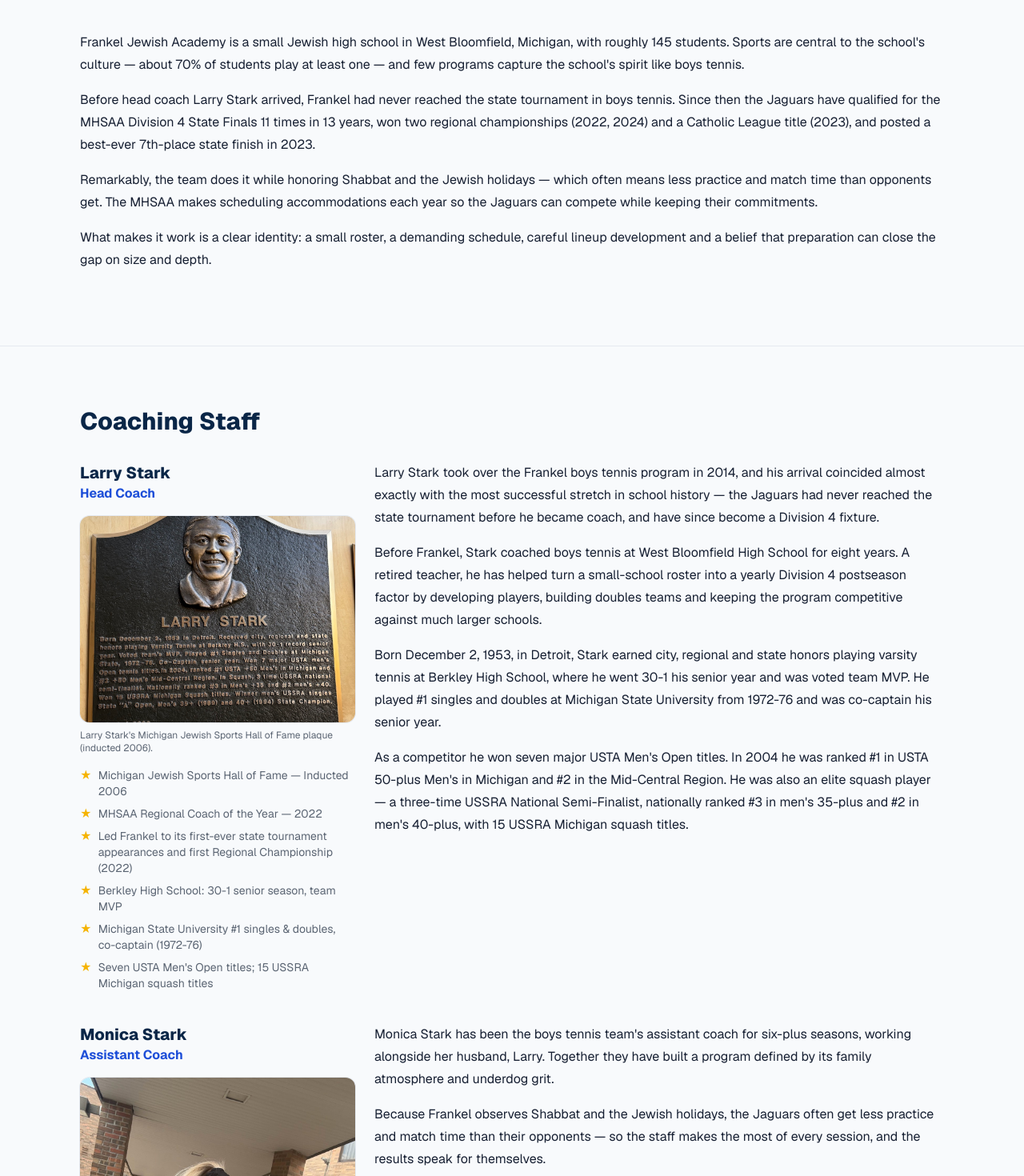
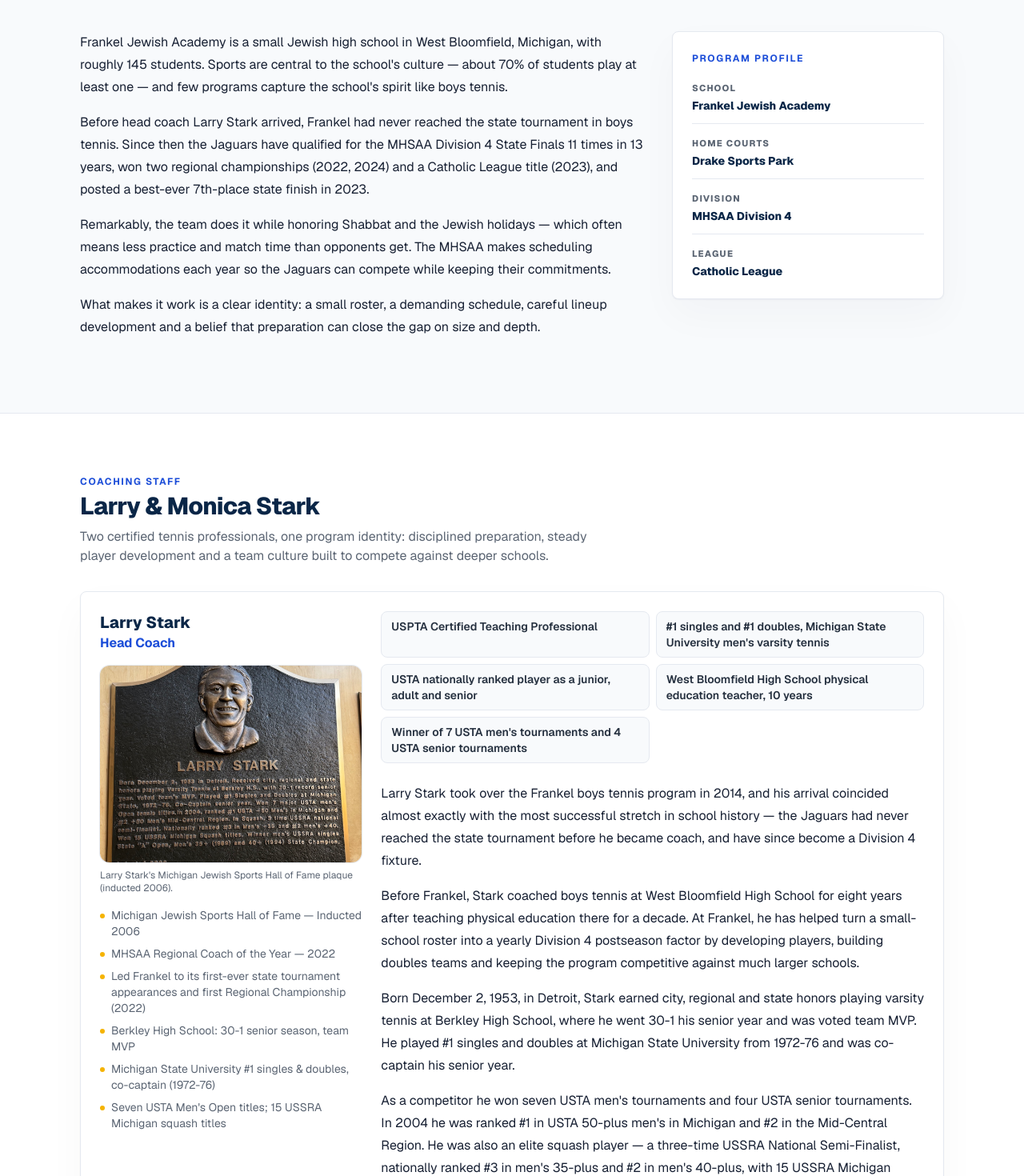
Before and after one commit to shanewilliamcodes/frankel-tennis, a Next.js app: page /about in a window 1280 px wide. Shown: the part 340-1810 px from the top of the page at 80% size. Built offline with nearby package versions, Linux system fonts and the light colour scheme.

Commit message:
Improve coach bios and awards page

```diff
--- a/src/app/about/page.tsx
+++ b/src/app/about/page.tsx
@@ -2,7 +2,7 @@
 import Image from "next/image";
 import { team } from "@/data/team";
 import { coaches } from "@/data/coaches";
-import { PageHeader } from "@/components/ui";
+import { PageHeader, SectionHeading } from "@/components/ui";
 
 export const metadata: Metadata = {
   title: "About",
@@ -20,36 +20,53 @@
       />
 
       <section className="section">
-        <div className="container-page max-w-3xl prose-page">
+        <div className="container-page">
+          <div className="grid gap-8 lg:grid-cols-[minmax(0,1fr)_340px]">
+            <div className="prose-page max-w-3xl">
               <p>
-            {team.schoolName} is a small Jewish high school in {team.address.city}, Michigan, with roughly 145
-            students. Sports are central to the school&apos;s culture — about 70% of students play at least one —
-            and few programs capture the school&apos;s spirit like boys tennis.
+                {team.schoolName} is a small Jewish high school in {team.address.city}, Michigan, with roughly
+                145 students. Sports are central to the school&apos;s culture — about 70% of students play at least
+                one — and few programs capture the school&apos;s spirit like boys tennis.
               </p>
               <p>
                 Before head coach Larry Stark arrived, Frankel had never reached the state tournament in boys
-            tennis. Since then the Jaguars have qualified for the MHSAA Division 4 State Finals 11 times in 13
-            years, won two regional championships (2022, 2024) and a Catholic League title (2023), and posted a
-            best-ever 7th-place state finish in 2023.
+                tennis. Since then the Jaguars have qualified for the MHSAA Division 4 State Finals 11 times in
+                13 years, won two regional championships (2022, 2024) and a Catholic League title (2023), and
+                posted a best-ever 7th-place state finish in 2023.
               </p>
               <p>
-            Remarkably, the team does it while honoring Shabbat and the Jewish holidays — which often means less
-            practice and match time than opponents get. The MHSAA makes scheduling accommodations each year so
-            the Jaguars can compete while keeping their commitments.
+                Remarkably, the team does it while honoring Shabbat and the Jewish holidays — which often means
+                less practice and match time than opponents get. The MHSAA makes scheduling accommodations each
+                year so the Jaguars can compete while keeping their commitments.
               </p>
               <p>
                 What makes it work is a clear identity: a small roster, a demanding schedule, careful lineup
                 development and a belief that preparation can close the gap on size and depth.
               </p>
             </div>
+
+            <aside className="card p-6 self-start">
+              <p className="eyebrow">Program profile</p>
+              <dl className="mt-5 space-y-4 text-sm">
+                <Fact label="School" value={team.schoolName} />
+                <Fact label="Home courts" value={team.homeCourts} />
+                <Fact label="Division" value={team.division} />
+                <Fact label="League" value={team.league} />
+              </dl>
+            </aside>
+          </div>
+        </div>
       </section>
 
-      <section className="section bg-slate-50 border-y border-[var(--line)]">
+      <section className="section bg-white border-y border-[var(--line)]">
         <div className="container-page">
-          <h2 className="text-2xl sm:text-3xl font-extrabold text-[var(--navy)]">Coaching Staff</h2>
+          <SectionHeading eyebrow="Coaching staff" title="Larry & Monica Stark">
+            Two certified tennis professionals, one program identity: disciplined preparation, steady player
+            development and a team culture built to compete against deeper schools.
+          </SectionHeading>
           <div className="mt-8 space-y-10">
             {coaches.map((c) => (
-              <article key={c.name} className="grid md:grid-cols-3 gap-6">
+              <article key={c.name} className="card p-5 sm:p-6 grid md:grid-cols-3 gap-6">
                 <div>
                   <h3 className="text-xl font-extrabold text-[var(--navy)]">{c.name}</h3>
                   <p className="text-[var(--royal)] font-bold">{c.role}</p>
@@ -79,7 +96,7 @@
                     <ul className="mt-4 space-y-2 text-sm">
                       {c.honors.map((h, i) => (
                         <li key={i} className="flex gap-2 text-[var(--muted)]">
-                          <span aria-hidden className="text-[var(--gold)]">★</span>
+                          <span aria-hidden className="mt-2 h-1.5 w-1.5 shrink-0 rounded-full bg-[var(--gold)]" />
                           <span>{h}</span>
                         </li>
                       ))}
@@ -87,6 +104,18 @@
                   )}
                 </div>
                 <div className="md:col-span-2">
+                  {c.credentials && (
+                    <div className="mb-6 grid gap-2 sm:grid-cols-2">
+                      {c.credentials.map((credential) => (
+                        <div
+                          key={credential}
+                          className="rounded-lg border border-[var(--line)] bg-slate-50 px-3 py-2 text-sm font-semibold text-[#25303f]"
+                        >
+                          {credential}
+                        </div>
+                      ))}
+                    </div>
+                  )}
                   <div className="prose-page">
                     {c.bio.map((para, i) => (
                       <p key={i}>{para}</p>
@@ -101,3 +130,12 @@
     </>
   );
 }
+
+function Fact({ label, value }: { label: string; value: string }) {
+  return (
+    <div className="border-b border-[var(--line)] pb-3 last:border-0 last:pb-0">
+      <dt className="stat-label">{label}</dt>
+      <dd className="mt-1 font-extrabold text-[var(--navy)]">{value}</dd>
+    </div>
+  );
+}
--- a/src/app/awards/page.tsx
+++ b/src/app/awards/page.tsx
@@ -1,11 +1,13 @@
 import type { Metadata } from "next";
 import { awards, championships } from "@/data/extras";
-import { PageHeader, Badge } from "@/components/ui";
+import { PageHeader, Badge, SectionHeading } from "@/components/ui";
 
 export const metadata: Metadata = {
   title: "Awards & Honors",
   description: "Championships, coaching honors and individual achievements for Frankel Jaguars boys tennis.",
 };
+
+const boysTennisTitles = championships.filter((c) => c.highlight);
 
 export default function AwardsPage() {
   return (
@@ -13,52 +15,97 @@
       <PageHeader
         eyebrow="Trophy case"
         title="Awards & Honors"
-        subtitle="Championships, coaching honors and standout individual seasons. (More to come as the year unfolds.)"
+        subtitle="The program's championship history, coaching credentials and standout individual achievements."
       />
 
       <section className="section">
         <div className="container-page">
-          <div className="grid gap-6 md:grid-cols-3">
+          <div className="grid gap-4 md:grid-cols-4">
+            <HonorStat value="11" label="MHSAA State Finals appearances" />
+            <HonorStat value="2" label="MHSAA Regional championships" />
+            <HonorStat value="7th" label="Best state finish, 2023" />
+            <HonorStat value="4" label="Boys tennis school titles listed" />
+          </div>
+
+          <div className="mt-10 grid gap-6 lg:grid-cols-3">
             {awards.map((cat) => (
-              <div key={cat.title} className="card p-6">
-                <h2 className="font-extrabold text-[var(--navy)]">{cat.title}</h2>
-                <ul className="mt-4 space-y-3 text-sm">
-                  {cat.items.map((item, i) => (
-                    <li key={i} className="flex gap-2 text-[#25303f]">
-                      <span aria-hidden className="text-[var(--gold)]">★</span>
+              <section key={cat.title} className="card p-6">
+                <p className="eyebrow">{cat.title}</p>
+                <ul className="mt-5 space-y-4 text-sm">
+                  {cat.items.map((item) => (
+                    <li key={item} className="flex gap-3 text-[#25303f]">
+                      <span aria-hidden className="mt-2 h-1.5 w-1.5 shrink-0 rounded-full bg-[var(--royal)]" />
                       <span>{item}</span>
                     </li>
                   ))}
                 </ul>
-              </div>
+              </section>
             ))}
           </div>
         </div>
       </section>
 
-      <section className="section bg-slate-50 border-y border-[var(--line)]">
+      <section className="section bg-white border-y border-[var(--line)]">
         <div className="container-page">
-          <h2 className="text-2xl font-extrabold text-[var(--navy)]">
-            Frankel championship history
-          </h2>
-          <p className="mt-2 text-[var(--muted)] max-w-2xl">
-            School-wide MHSAA and Catholic League titles (compiled by Athletic Director Robert Walker). Boys
-            tennis titles are highlighted.
-          </p>
-          <ul className="mt-6 divide-y divide-[var(--line)] card overflow-hidden">
-            {championships.map((c, i) => (
-              <li
-                key={i}
-                className={`flex items-center gap-4 px-5 py-3 ${c.highlight ? "bg-[var(--sky)]/60" : ""}`}
-              >
-                <span className="w-14 font-extrabold text-[var(--navy)]">{c.year}</span>
-                <span className="flex-1 text-[#25303f]">{c.title}</span>
-                {c.highlight && <Badge tone="blue">Boys Tennis</Badge>}
-              </li>
+          <SectionHeading eyebrow="Boys tennis titles" title="Program milestones">
+            The boys tennis entries from Frankel&apos;s school-wide championship history.
+          </SectionHeading>
+          <div className="grid gap-4 md:grid-cols-2 lg:grid-cols-4">
+            {boysTennisTitles.map((title) => (
+              <article key={`${title.year}-${title.title}`} className="card p-5">
+                <p className="text-3xl font-extrabold text-[var(--navy)]">{title.year}</p>
+                <h2 className="mt-3 font-extrabold leading-snug text-[#25303f]">{title.title}</h2>
+                <div className="mt-4">
+                  <Badge tone="blue">Boys Tennis</Badge>
+                </div>
+              </article>
             ))}
-          </ul>
+          </div>
+        </div>
+      </section>
+
+      <section className="section">
+        <div className="container-page">
+          <SectionHeading eyebrow="School-wide championship history" title="Frankel title archive">
+            School-wide MHSAA and Catholic League titles compiled by Athletic Director Robert Walker. Boys tennis
+            titles are highlighted for quick scanning.
+          </SectionHeading>
+          <div className="overflow-x-auto rounded-lg border border-[var(--line)] bg-white">
+            <table className="w-full border-collapse text-sm">
+              <thead>
+                <tr className="border-b border-[var(--line)] bg-slate-50 text-left text-[var(--muted)]">
+                  <th className="px-4 py-3 font-semibold">Year</th>
+                  <th className="px-4 py-3 font-semibold">Title</th>
+                  <th className="px-4 py-3 font-semibold">Sport</th>
+                </tr>
+              </thead>
+              <tbody>
+                {championships.map((c) => (
+                  <tr
+                    key={`${c.year}-${c.title}`}
+                    className={`border-b border-[var(--line)] last:border-0 ${c.highlight ? "bg-[var(--sky)]/55" : ""}`}
+                  >
+                    <td className="px-4 py-3 font-extrabold text-[var(--navy)]">{c.year}</td>
+                    <td className="px-4 py-3 text-[#25303f]">{c.title}</td>
+                    <td className="px-4 py-3">
+                      {c.highlight ? <Badge tone="blue">{c.sport}</Badge> : <span className="text-[var(--muted)]">{c.sport}</span>}
+                    </td>
+                  </tr>
+                ))}
+              </tbody>
+            </table>
+          </div>
         </div>
       </section>
     </>
   );
 }
+
+function HonorStat({ value, label }: { value: string; label: string }) {
+  return (
+    <div className="card p-5">
+      <p className="text-3xl font-extrabold text-[var(--navy)]">{value}</p>
+      <p className="mt-2 stat-label">{label}</p>
+    </div>
+  );
+}
--- a/src/data/coaches.ts
+++ b/src/data/coaches.ts
@@ -1,6 +1,7 @@
 export type Coach = {
   name: string;
   role: string;
+  credentials?: string[];
   bio: string[];
   honors?: string[];
   photo?: string;
@@ -15,11 +16,18 @@
     photo: "/photos/p09.jpg",
     photoCaption: "Larry Stark's Michigan Jewish Sports Hall of Fame plaque (inducted 2006).",
     photoAspect: "landscape",
+    credentials: [
+      "USPTA Certified Teaching Professional",
+      "#1 singles and #1 doubles, Michigan State University men's varsity tennis",
+      "USTA nationally ranked player as a junior, adult and senior",
+      "West Bloomfield High School physical education teacher, 10 years",
+      "Winner of 7 USTA men's tournaments and 4 USTA senior tournaments",
+    ],
     bio: [
       "Larry Stark took over the Frankel boys tennis program in 2014, and his arrival coincided almost exactly with the most successful stretch in school history — the Jaguars had never reached the state tournament before he became coach, and have since become a Division 4 fixture.",
-      "Before Frankel, Stark coached boys tennis at West Bloomfield High School for eight years. A retired teacher, he has helped turn a small-school roster into a yearly Division 4 postseason factor by developing players, building doubles teams and keeping the program competitive against much larger schools.",
+      "Before Frankel, Stark coached boys tennis at West Bloomfield High School for eight years after teaching physical education there for a decade. At Frankel, he has helped turn a small-school roster into a yearly Division 4 postseason factor by developing players, building doubles teams and keeping the program competitive against much larger schools.",
       "Born December 2, 1953, in Detroit, Stark earned city, regional and state honors playing varsity tennis at Berkley High School, where he went 30-1 his senior year and was voted team MVP. He played #1 singles and doubles at Michigan State University from 1972-76 and was co-captain his senior year.",
-      "As a competitor he won seven major USTA Men's Open titles. In 2004 he was ranked #1 in USTA 50-plus Men's in Michigan and #2 in the Mid-Central Region. He was also an elite squash player — a three-time USSRA National Semi-Finalist, nationally ranked #3 in men's 35-plus and #2 in men's 40-plus, with 15 USSRA Michigan squash titles.",
+      "As a competitor he won seven USTA men's tournaments and four USTA senior tournaments. In 2004 he was ranked #1 in USTA 50-plus men's in Michigan and #2 in the Mid-Central Region. He was also an elite squash player — a three-time USSRA National Semi-Finalist, nationally ranked #3 in men's 35-plus and #2 in men's 40-plus, with 15 USSRA Michigan squash titles.",
     ],
     honors: [
       "Michigan Jewish Sports Hall of Fame — Inducted 2006",
@@ -36,9 +44,18 @@
     photo: "/coaches/monica-stark.jpg",
     photoCaption: "Assistant coach Monica Stark.",
     photoAspect: "portrait",
+    credentials: [
+      "USPTA Certified Professional",
+      "Former high school varsity tennis player",
+      "Certified group fitness instructor",
+      "Certified aqua instructor",
+      "Certified spin instructor",
+      "Strength and conditioning coach",
+    ],
     bio: [
-      "Monica Stark has been the boys tennis team's assistant coach for six-plus seasons, working alongside her husband, Larry. Together they have built a program defined by its family atmosphere and underdog grit.",
-      "Because Frankel observes Shabbat and the Jewish holidays, the Jaguars often get less practice and match time than their opponents — so the staff makes the most of every session, and the results speak for themselves.",
+      "Monica Stark has been the boys tennis team's assistant coach for six-plus seasons, working alongside her husband, Larry. A USPTA Certified Professional and former high school varsity player, she brings a coach's eye for technique and a trainer's understanding of fitness, movement and preparation.",
+      "Her background as a certified group fitness, aqua and spin instructor — plus her work as a strength and conditioning coach — gives the program an important layer beyond match strategy. She helps players build the stamina, footwork and confidence needed to compete through long practices, tight duals and tournament days.",
+      "Because Frankel observes Shabbat and the Jewish holidays, the Jaguars often get less practice and match time than their opponents. The coaching staff has to make every session count, and Monica's ability to blend instruction, conditioning and encouragement is a major part of that day-to-day development.",
     ],
   },
 ];
```
Lines whose indentation alone changed are shown as unchanged.
